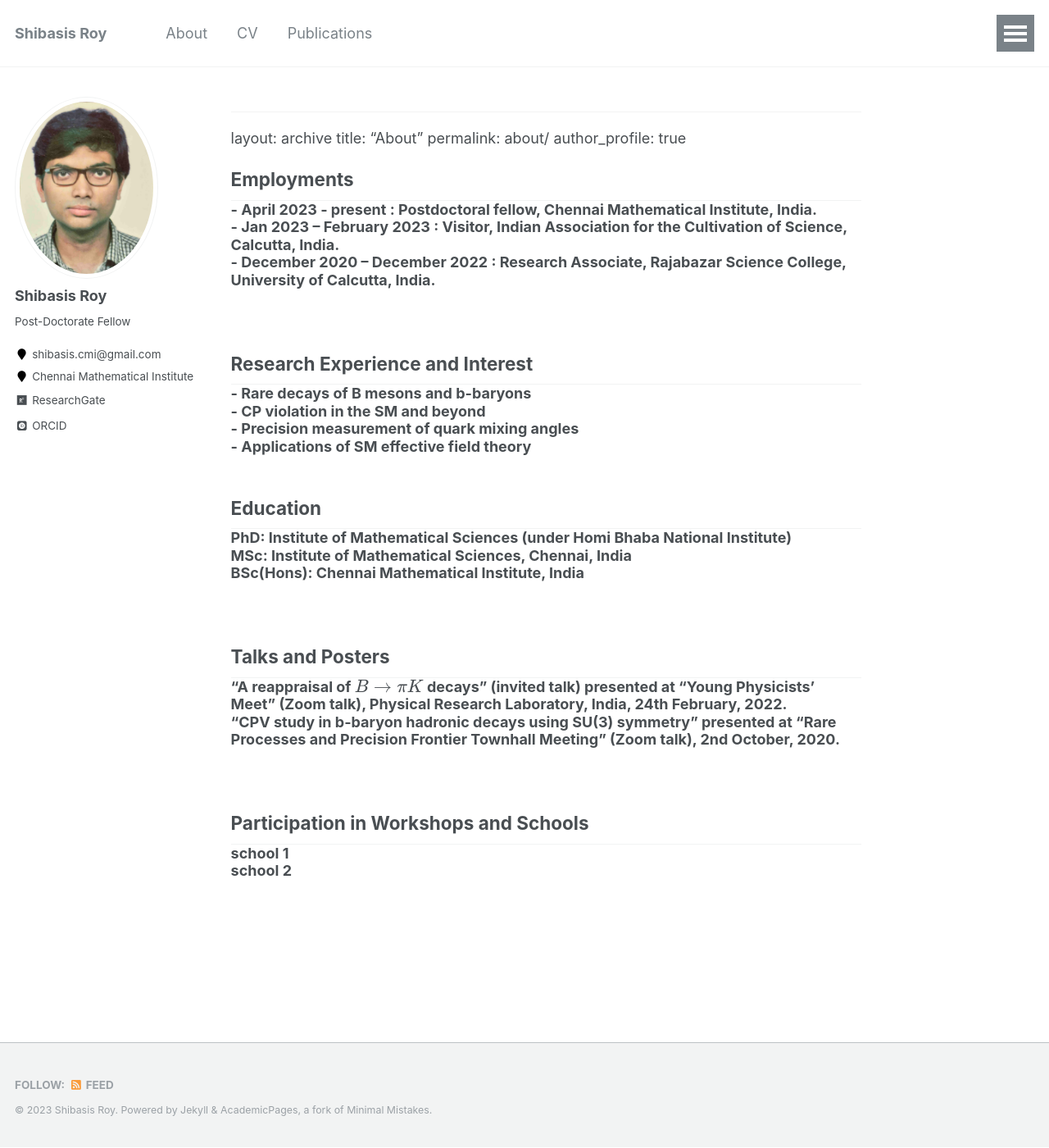
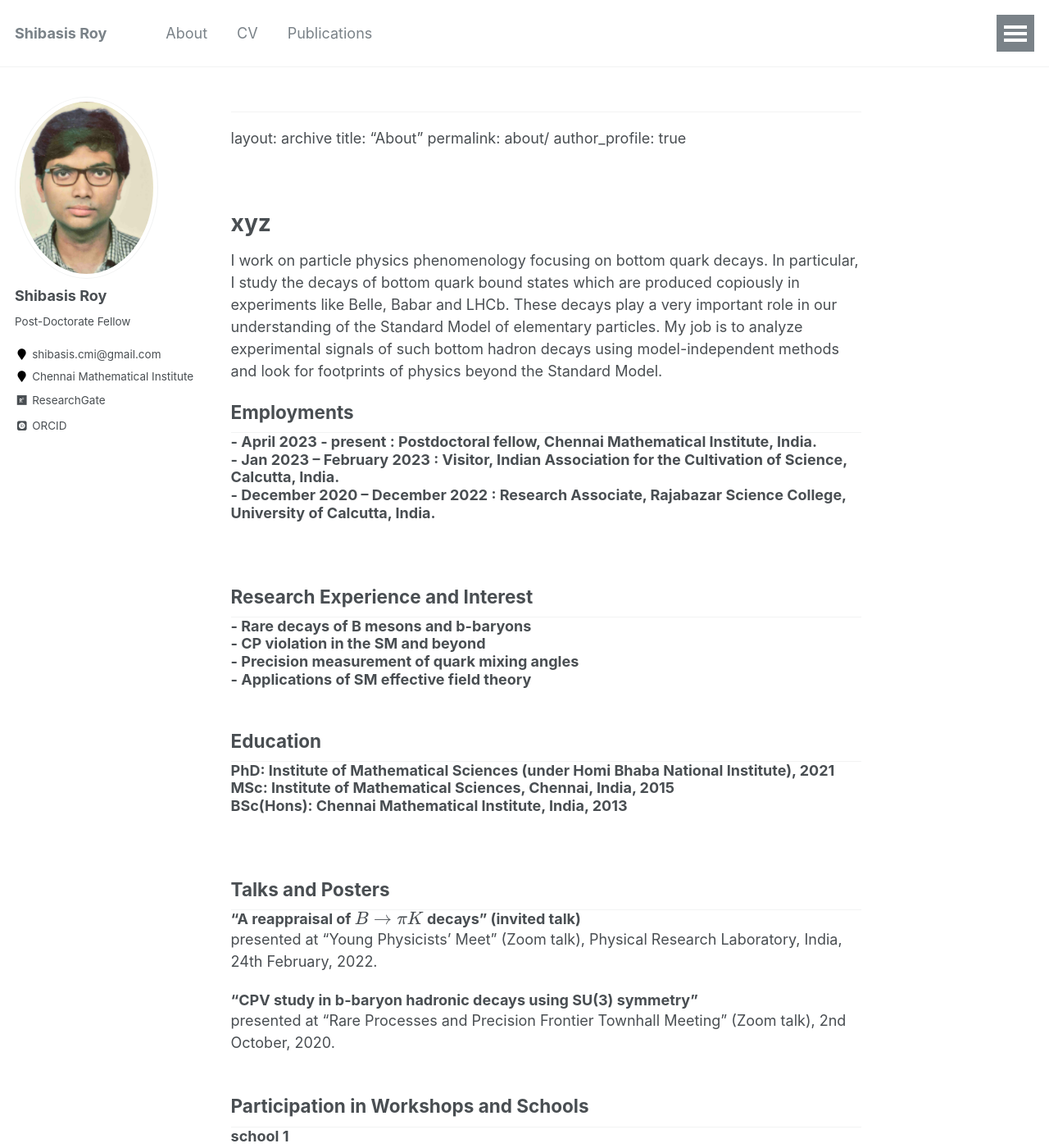
Before and after one commit to shibasisr/shibasisr.github.io, a Jekyll site: the page built from _pages/about.md, in a window 1280 px wide and 1400 px high. Shown: the whole window at 82% size. Built offline with Jekyll 4.4.1, drawn with Linux system fonts in a browser that asks for light colours; some web fonts are replaced; a script bundle is joined from its source files by our own code; library files that are not in the unit come from our copies; formulas are drawn with MathJax 3.

Commit message:
Update about.md

```diff
--- a/_pages/about.md
+++ b/_pages/about.md
@@ -10,6 +10,10 @@ h2, h3, h4, h5, h6 {margin: 0;}
 </style>
 
 {% include base_path %}
+<br/>
+
+# xyz
+I work on particle physics phenomenology focusing on bottom quark decays. In particular, I study the decays of bottom quark bound states which are produced copiously in experiments like Belle, Babar and LHCb. These decays play a very important role in our understanding of the Standard Model of elementary particles. My job is to analyze experimental signals of such bottom hadron decays using model-independent methods and look for footprints of physics beyond the Standard Model.
 
 ## Employments
 ### - April 2023 - present : Postdoctoral fellow, Chennai Mathematical Institute, India.
@@ -20,6 +24,7 @@ h2, h3, h4, h5, h6 {margin: 0;}
 
 <br/>
 <br/>
+
 ## Research Experience and Interest
 
 ### - Rare decays of B mesons and b-baryons
@@ -33,19 +38,21 @@ h2, h3, h4, h5, h6 {margin: 0;}
 
 
 ## Education
-### PhD: Institute of Mathematical Sciences (under Homi Bhaba National Institute)
+### PhD: Institute of Mathematical Sciences (under Homi Bhaba National Institute), 2021
 
-### MSc: Institute of Mathematical Sciences, Chennai, India
+### MSc: Institute of Mathematical Sciences, Chennai, India, 2015
 
-### BSc(Hons): Chennai Mathematical Institute, India
+### BSc(Hons): Chennai Mathematical Institute, India, 2013
 
 <br/>
 <br/>
 
 ## Talks and Posters
-### “A reappraisal of $B \to \pi K$ decays” (invited talk) presented at “Young Physicists’ Meet” (Zoom talk), Physical Research Laboratory, India, 24th February, 2022.
+### “A reappraisal of $B \to \pi K$ decays” (invited talk)
+presented at “Young Physicists’ Meet” (Zoom talk), Physical Research Laboratory, India, 24th February, 2022.
 
-### “CPV study in b-baryon hadronic decays using SU(3) symmetry” presented at “Rare Processes and Precision Frontier Townhall Meeting” (Zoom talk), 2nd October, 2020.
+### “CPV study in b-baryon hadronic decays using SU(3) symmetry”
+presented at “Rare Processes and Precision Frontier Townhall Meeting” (Zoom talk), 2nd October, 2020.
 <br/>
 <br/>
 
```
